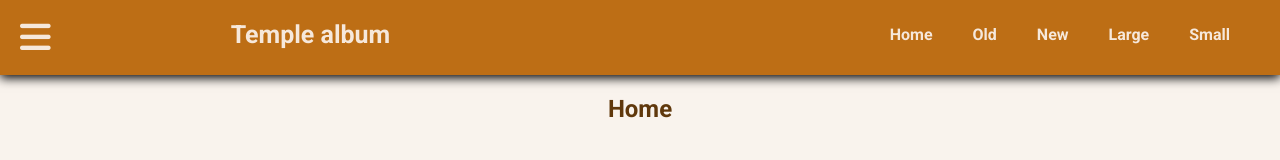
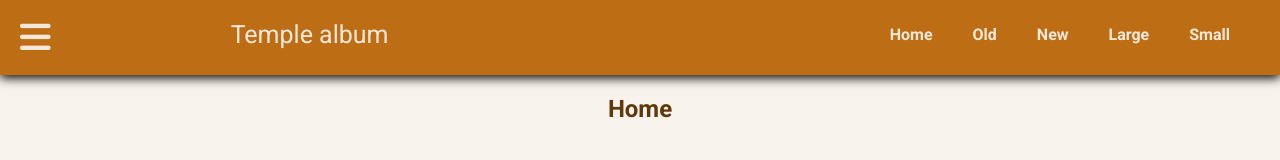
Before and after one commit to lummachuca/wdd131, a plain HTML site: page temples.html in a window 1280 px wide. Shown: the top 160 px of the page. Drawn offline with Linux system fonts and the light colour scheme.

Commit message:
images size

```diff
--- a/week02/styles/temples.css
+++ b/week02/styles/temples.css
@@ -18,7 +18,7 @@ header {
 
 header h1 {
   color: rgb(246, 232, 219);
-  font-weight: none;
+  font-weight: 400;
   font-size: 25px;
 }
 
```
Also changed, not shown: week02/images/rexburg.jpeg (added).
